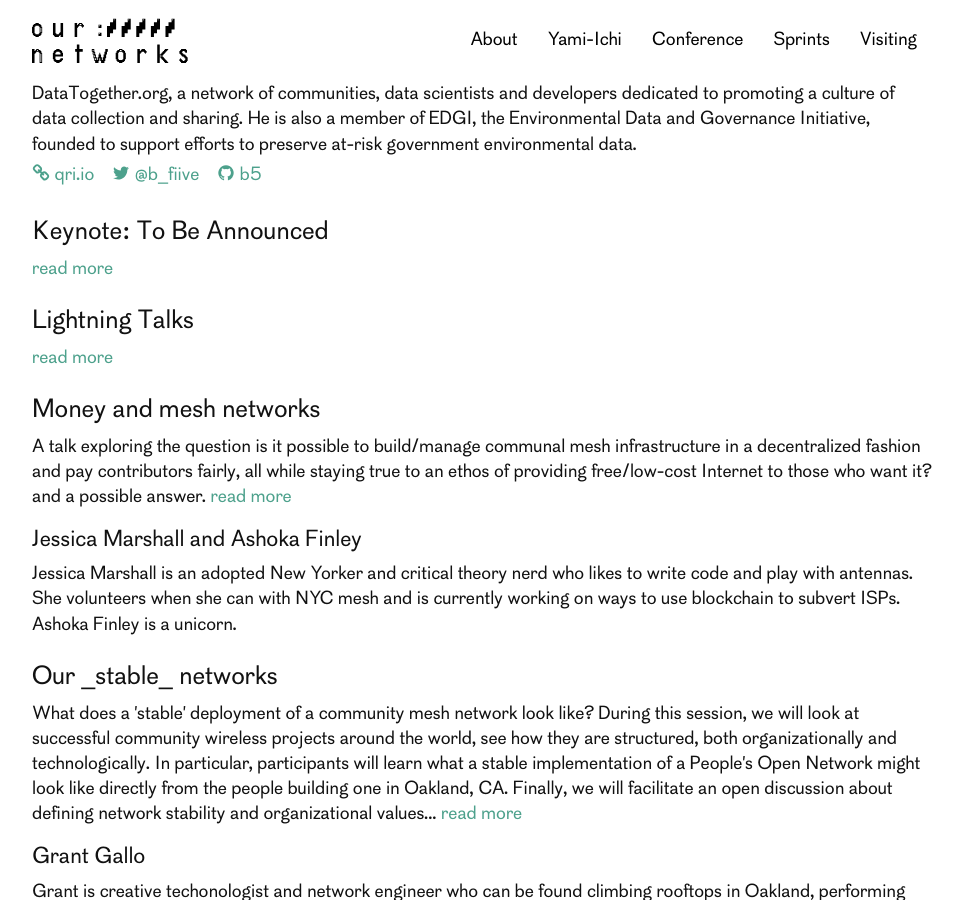
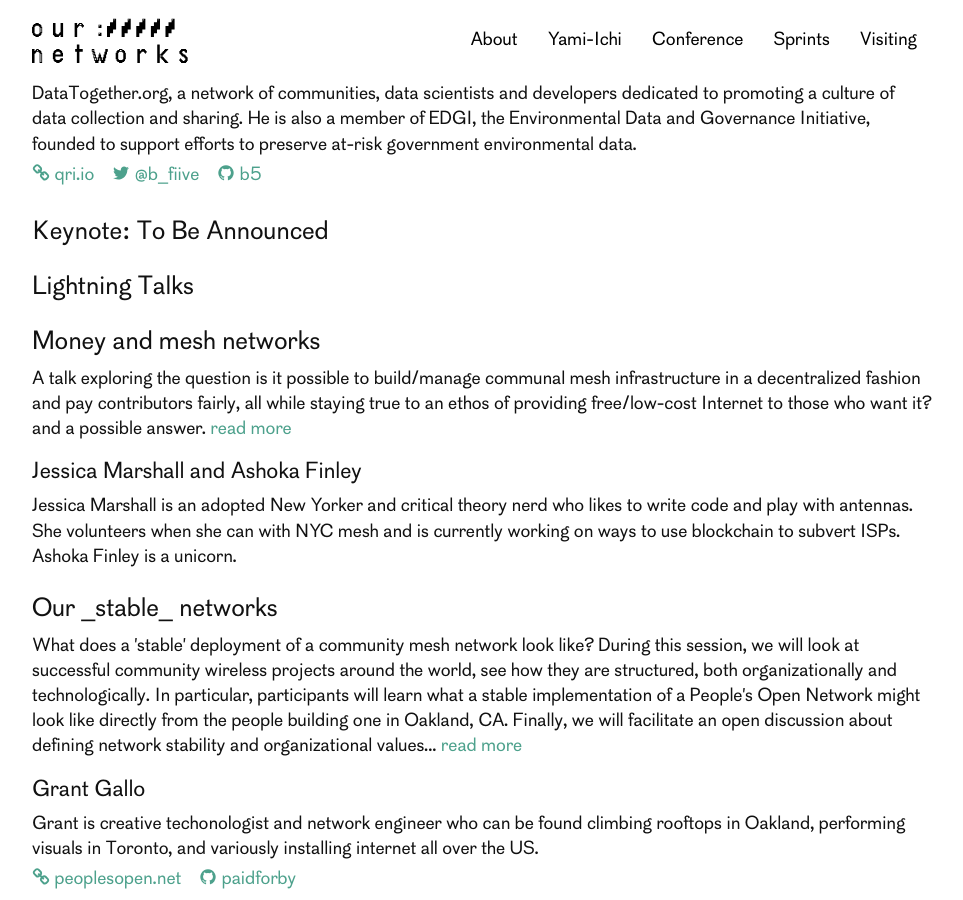
Before and after one commit to ournetworks/ournetworks.ca, a Jekyll site: the page built from conference/program.md, in a window 1280 px wide and 900 px high, scrolled down 5261 px. Shown: the whole window, without its empty margins (158-1121 px from the left). Built offline with Jekyll 4.4.1, drawn with Linux system fonts in a browser that asks for light colours.

Commit message:
better handling of no description

```diff
--- a/_includes/session-details.html
+++ b/_includes/session-details.html
@@ -2,9 +2,11 @@
   <header>
     <h3 class="session-title heading">{{ session.title }}</h3>
   </header>
+  {%- if session.description -%}
   <div class="session-caption">
       <p>{{ session.description | truncatewords: 75 }}<span class="read-more"><a href="{{ session.descriptionLink }}"> read more</a></span></p>
   </div>
+  {%- endif -%}
   {%- if session.presenter -%}
   <div class="session-presenter">
     <h4>{{ session.presenter }}</h4>
```
